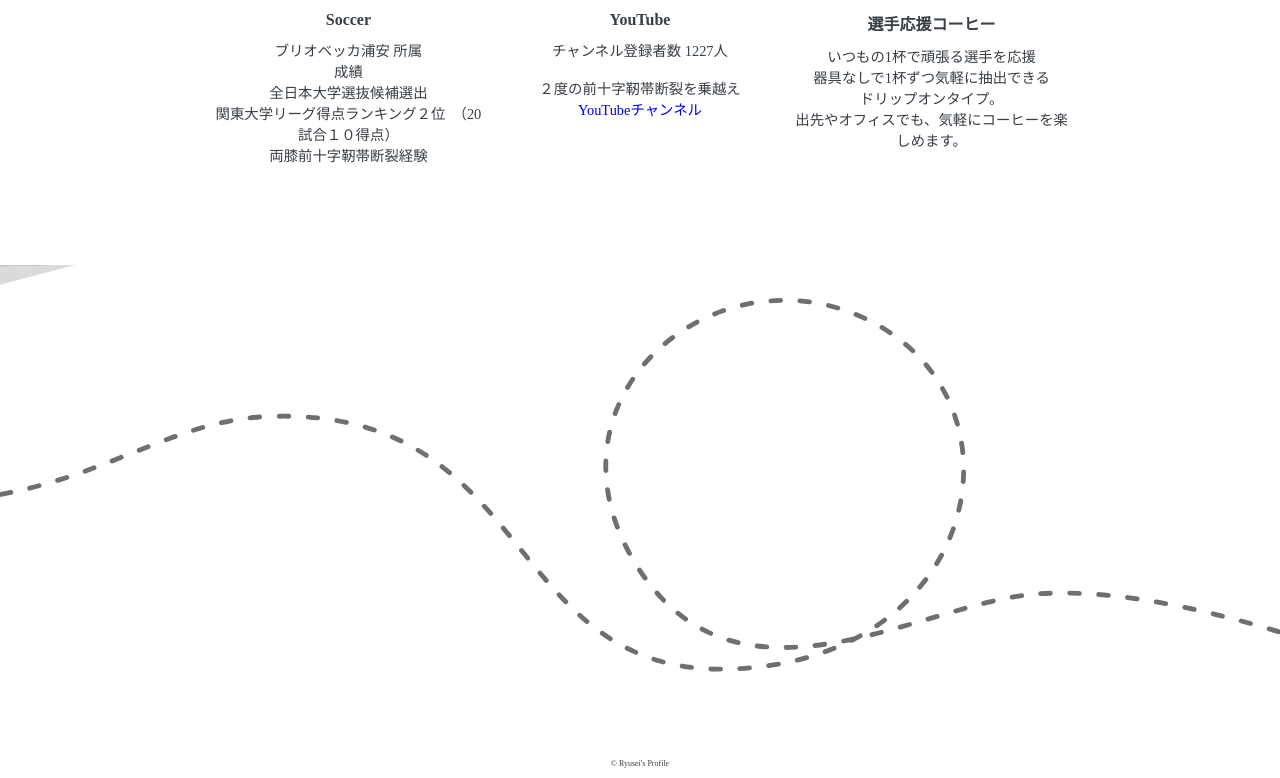
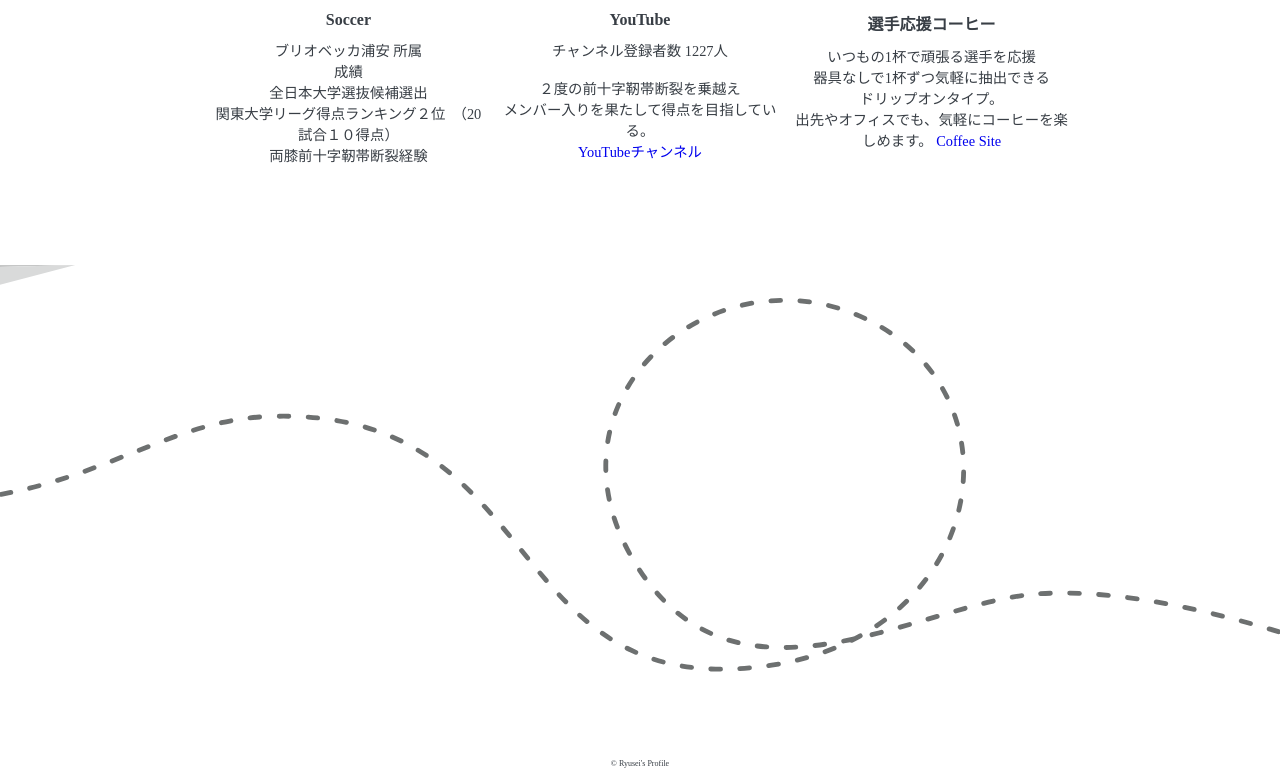
Before and after one commit to hotarurei/hotarurei.github.io, a plain HTML site: page index.html in a window 1280 px wide. Shown: the part 1381-2159 px from the top of the page. Drawn offline with Linux system fonts and the light colour scheme; some packages are replaced by stand-ins of ours.

Commit message:
Add files via upload

```diff
--- a/index.html
+++ b/index.html
@@ -67,6 +67,7 @@
              チャンネル登録者数 1227人<br>
               <br>
              ２度の前十字靭帯断裂を乗越え<br>
+             メンバー入りを果たして得点を目指している。<br>
 
              <a href="https://www.youtube.com/channel/UCTqoGee0ZkFP_kXn3yEJdCg" target="_blank">YouTubeチャンネル</a>
             </p>
@@ -79,6 +80,8 @@
              器具なしで1杯ずつ気軽に抽出できる<br>
              ドリップオンタイプ。<br>
              出先やオフィスでも、気軽にコーヒーを楽しめます。
+
+             <a href="https://kyoikusya.thebase.in/items/41151461" target="_blank">Coffee Site</a>
             </p>
           </li>
         </ul>
```
